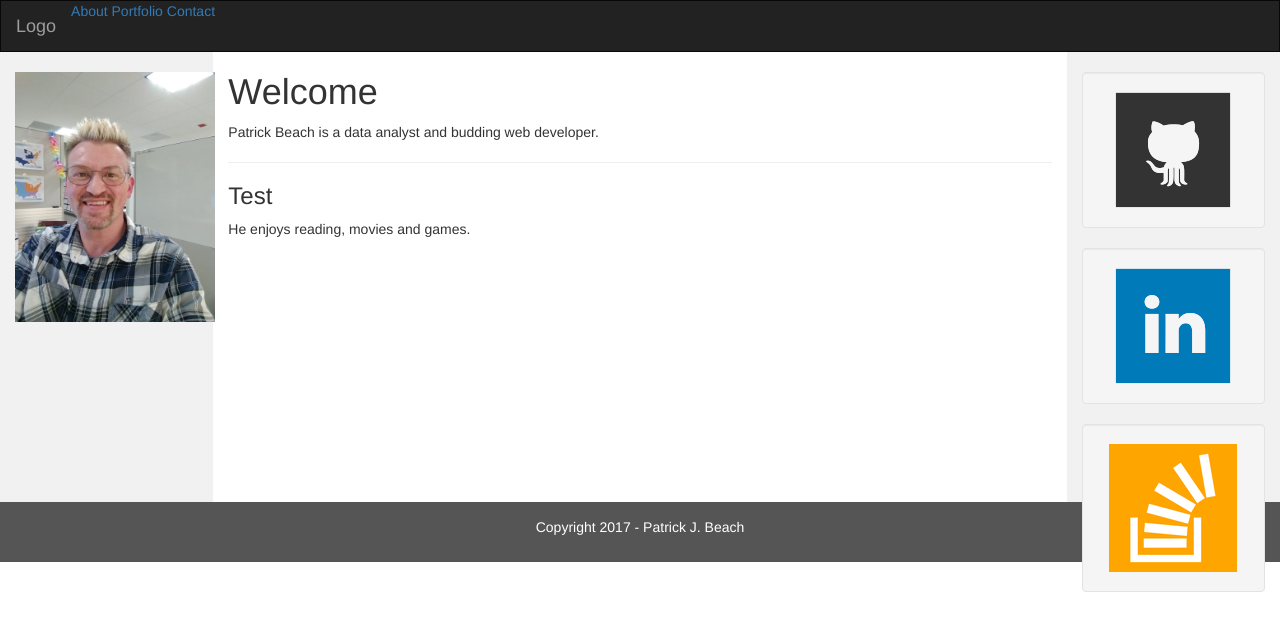
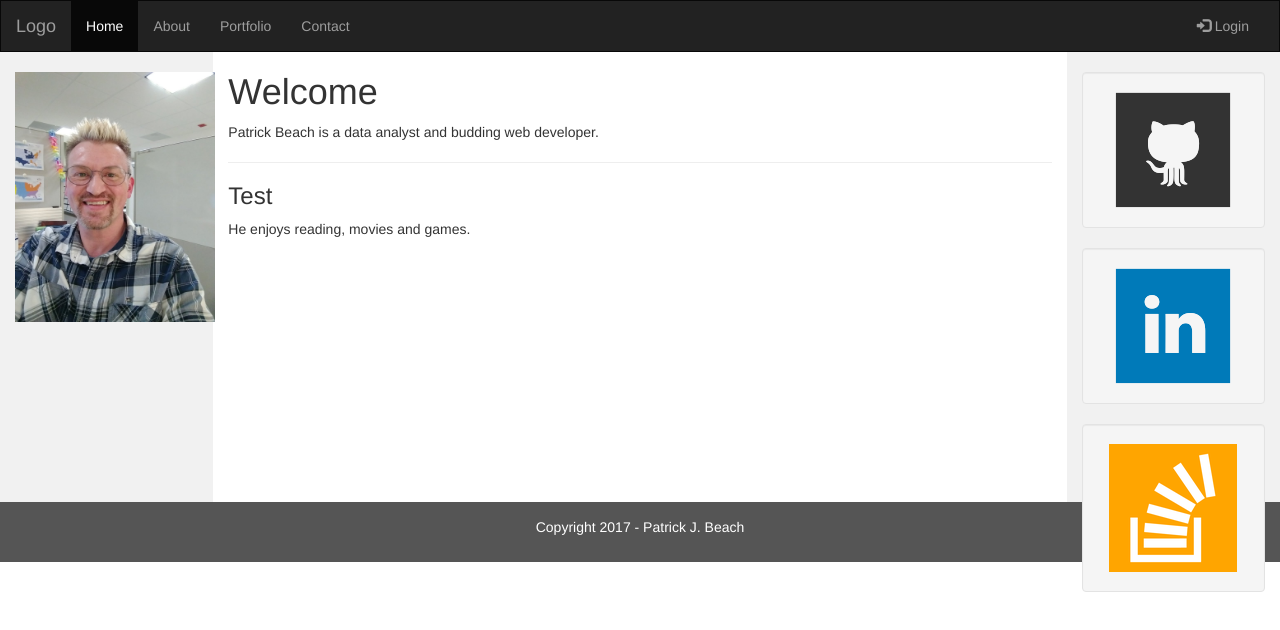
Before and after one commit to shadowthorn69/Bootstrap-Portfolio, a plain HTML site: page index.html in a window 1280 px wide. Drawn offline with nearby package versions, Linux system fonts and the light colour scheme.

Commit message:
Update index.html

```diff
--- a/index.html
+++ b/index.html
@@ -53,11 +53,17 @@
       </button>
       <a class="navbar-brand" href="#">Logo</a>
     </div>
-      <div class="collapse navbar-collapse" id="myNavbar">
-        <a href="about.html">About</a>
-        <a href="portfolio.html">Portfolio</a>
-        <a href="contact.html">Contact</a>
-      </div>
+    <div class="collapse navbar-collapse" id="myNavbar">
+      <ul class="nav navbar-nav">
+        <li class="active"><a href="#">Home</a></li>
+        <li><a href="#">About</a></li>
+        <li><a href="#">Portfolio</a></li>
+        <li><a href="#">Contact</a></li>
+      </ul>
+      <ul class="nav navbar-nav navbar-right">
+        <li><a href="#"><span class="glyphicon glyphicon-log-in"></span> Login</a></li>
+      </ul>
+    </div>
   </div>
 </nav>
 
```
